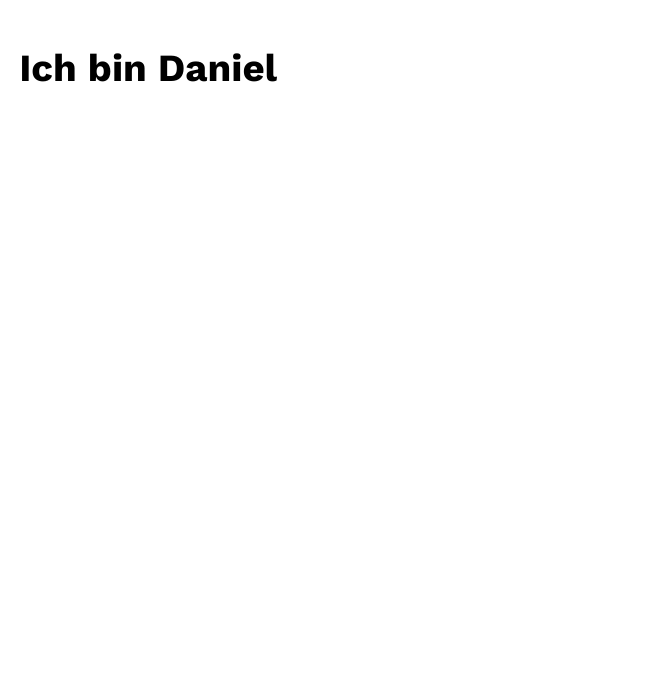
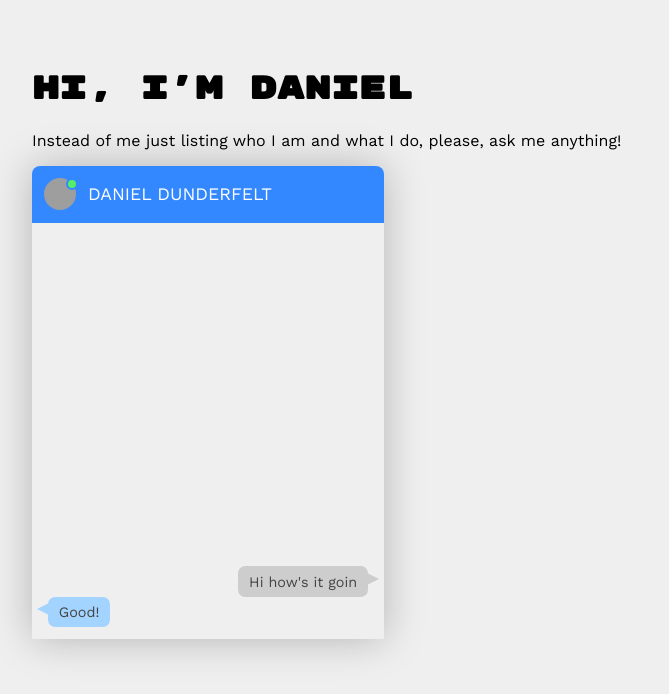
Before and after one commit to danieldunderfelt/danieldunderfelt.com, a Next.js app: page / in a window 1280 px wide. Shown: the top 694 px of the page, without its empty margins (0-669 px from the left). Built offline with nearby package versions, Linux system fonts and the light colour scheme; grey boxes are pictures that could not be loaded.

Commit message:
chat ui wip

```diff
--- /dev/null
+++ b/components/Introduction.js
@@ -0,0 +1,20 @@
+import React from 'react'
+import { observer } from 'mobx-react'
+import styled from 'styled-components'
+
+const IntroText = styled.p`
+`
+
+export default observer(props => {
+
+  return (
+    <div>
+      <h1>
+        Hi, I'm Daniel
+      </h1>
+      <IntroText>
+        Instead of me just listing who I am and what I do, please, ask me anything!
+      </IntroText>
+    </div>
+  )
+})
--- a/components/Page.js
+++ b/components/Page.js
@@ -1,10 +1,11 @@
 import React, { Component } from 'react'
-import { observer } from 'mobx-react'
+import { observer, Provider } from 'mobx-react'
 import Head from 'next/head'
 import styled from 'styled-components'
+import state from '../state'
 
 const PageWrapper = styled.div`
-  padding: 1em;
+  padding: 3em 2em 7em;
 `
 
 @observer
@@ -13,11 +14,11 @@ class Page extends Component {
   render() {
 
     return (
-      <div>
+      <div className="root-wrapper">
         <Head>
           <title>Daniel Dunderfelt</title>
           <meta name="viewport" content="width=device-width, initial-scale=1"/>
-          <link href="https://fonts.googleapis.com/css?family=Rubik+Mono+One|Work+Sans:300,700" rel="stylesheet" />
+          <link href="https://fonts.googleapis.com/css?family=Rubik+Mono+One|Work+Sans:100,300,400,700" rel="stylesheet" />
           {/*<link rel='shortcut icon' type='image/x-icon' href='/static/favicon.png'/>*/}
           <meta property="og:title" content="Media Match LIVE"/>
           <meta property="og:description" content="Website for the Media Match app with live statistics."/>
@@ -28,21 +29,30 @@ class Page extends Component {
           <meta property="og:site_name" content="Media Match LIVE"/>
           <meta name="twitter:image:alt" content="Media Match LIVE"/>
         </Head>
-        <PageWrapper>
-          { this.props.children }
-        </PageWrapper>
+
+        <Provider store={ state() }>
+          <PageWrapper>
+            { this.props.children }
+          </PageWrapper>
+        </Provider>
 
         <style jsx global>{`
           html {
-            font-family: 'Work Sans';
-            font-weight: 300;
-            font-size: 120%;
+            font-family: 'Work Sans', sans-serif;
+            font-weight: 400;
           }
           body {
             margin: 0;
+            background: #efefef;
           }
           * {
             box-sizing: border-box;
+          }
+          h1 {
+            font-family: 'Rubik Mono One', sans-serif;
+          }
+          .root-wrapper {
+            height: 100%;
           }
         `}</style>
       </div>
--- /dev/null
+++ b/components/chat/ChatHeader.js
@@ -0,0 +1,54 @@
+import React from 'react'
+import { observer } from 'mobx-react'
+import styled from 'styled-components'
+
+const ChatHeader = styled.header`
+  background: #3388ff;
+  padding: .25em .75em;
+  border-top-left-radius: .5em;
+  border-top-right-radius: .5em;
+  position: relative;
+`
+
+const HeaderImage = styled.img`
+  height: 2em;
+  width: 2em;
+  border-radius: 50%;
+  vertical-align: middle;
+  margin-right: .75em;
+`
+
+const RecipientName = styled.h2`
+  color: white;
+  font-weight: 400;
+  text-transform: uppercase;
+  font-size: 1.1em;
+  vertical-align: middle;
+  display: inline-block;
+`
+
+const Indicator = styled.span`
+  background-color: #55ee66;
+  border-radius: 50%;
+  border: 2px solid #3388ff;
+  width: .75rem;
+  height: .75rem;
+  position: absolute;
+  top: .75em;
+  left: 2.15em;
+  display: inline-block;
+  vertical-align: middle;
+`
+
+export default observer(props => {
+
+  return (
+    <ChatHeader>
+      <HeaderImage src="/static/images/me.jpg" />
+      <Indicator />
+      <RecipientName>
+        Daniel Dunderfelt
+      </RecipientName>
+    </ChatHeader>
+  )
+})
--- /dev/null
+++ b/components/chat/ChatWrapper.js
@@ -0,0 +1,24 @@
+import React from 'react'
+import { observer } from 'mobx-react'
+import styled from 'styled-components'
+import ChatHeader from './ChatHeader'
+import MessageDisplay from './MessageDisplay'
+import MessageInput from './MessageInput'
+
+const ChatWrapper = styled.div`
+  width: 22em;
+  border-top-left-radius: .5em;
+  border-top-right-radius: .5em;
+  box-shadow: 0 0 40px 0 rgba(0,0,0,.25);
+`
+
+export default observer(props => {
+
+  return (
+    <ChatWrapper>
+      <ChatHeader />
+      <MessageDisplay />
+      <MessageInput />
+    </ChatWrapper>
+  )
+})
--- /dev/null
+++ b/components/chat/MessageDisplay.js
@@ -0,0 +1,62 @@
+import React, { Component } from 'react'
+import { observer } from 'mobx-react'
+import styled from 'styled-components'
+
+const MessageWrapper = styled.div`
+  position: relative;
+  color: white;
+  height: 26em;
+`
+
+const MessageStack = styled.div`
+  position: absolute;
+  bottom: 0;
+  left: 0;
+  width: 100%;
+  padding: .75em 1em;
+  display: flex;
+  flex-direction: column;
+`
+
+const Message = styled.article`
+  padding: .5em .75em;
+  color: #444;
+  font-size: .9em;
+  border-radius: .5em;
+  position: relative;
+  align-self: ${({ from }) => from === 'receiver' ? 'flex-start' : 'flex-end' };
+  background: ${({ from }) => from === 'receiver' ? '#A3D3FF' : '#cdcdcd' };
+
+  &:before {
+    position: absolute;
+    content: "";
+    ${({ from }) => from === 'receiver' ? 'left' : 'right' }: -1.25em;
+    top: .4em;
+    width: 0;
+    height: 0;
+    border: .5em solid transparent;
+    border-${({ from }) => from === 'receiver' ? 'right' : 'left' }: 1em solid ${({ from }) => from === 'receiver' ? '#A3D3FF' : '#cdcdcd' };
+  }
+`
+
+@observer
+class MessageDisplay extends Component {
+
+  render() {
+
+    return (
+      <MessageWrapper>
+        <MessageStack>
+          <Message from="sender">
+            Hi how's it goin
+          </Message>
+          <Message from="receiver">
+            Good!
+          </Message>
+        </MessageStack>
+      </MessageWrapper>
+    )
+  }
+}
+
+export default MessageDisplay
--- /dev/null
+++ b/components/chat/MessageInput.js
@@ -0,0 +1,16 @@
+import React, { Component } from 'react'
+import { observer } from 'mobx-react'
+import styled from 'styled-components'
+
+@observer
+class MessageInput extends Component {
+
+  render() {
+
+    return (
+      <div></div>
+    )
+  }
+}
+
+export default MessageInput
--- a/pages/index.js
+++ b/pages/index.js
@@ -1,10 +1,11 @@
 import React from 'react'
 import Page from '../components/Page'
+import Introduction from '../components/Introduction'
+import ChatWrapper from '../components/chat/ChatWrapper'
 
 export default () => (
   <Page>
-    <h1>
-      Ich bin Daniel
-    </h1>
+    <Introduction />
+    <ChatWrapper />
   </Page>
 )
--- /dev/null
+++ b/state.js
@@ -0,0 +1,10 @@
+import { observable } from 'mobx'
+
+export default () => {
+
+  const store = observable({
+    messages: []
+  })
+
+  return store
+}
```
Also changed, not shown: actions/messageActions.js (added, +12 -0 lines), pages/_document.js (+6 -1 lines), static/images/me.jpg (added).
